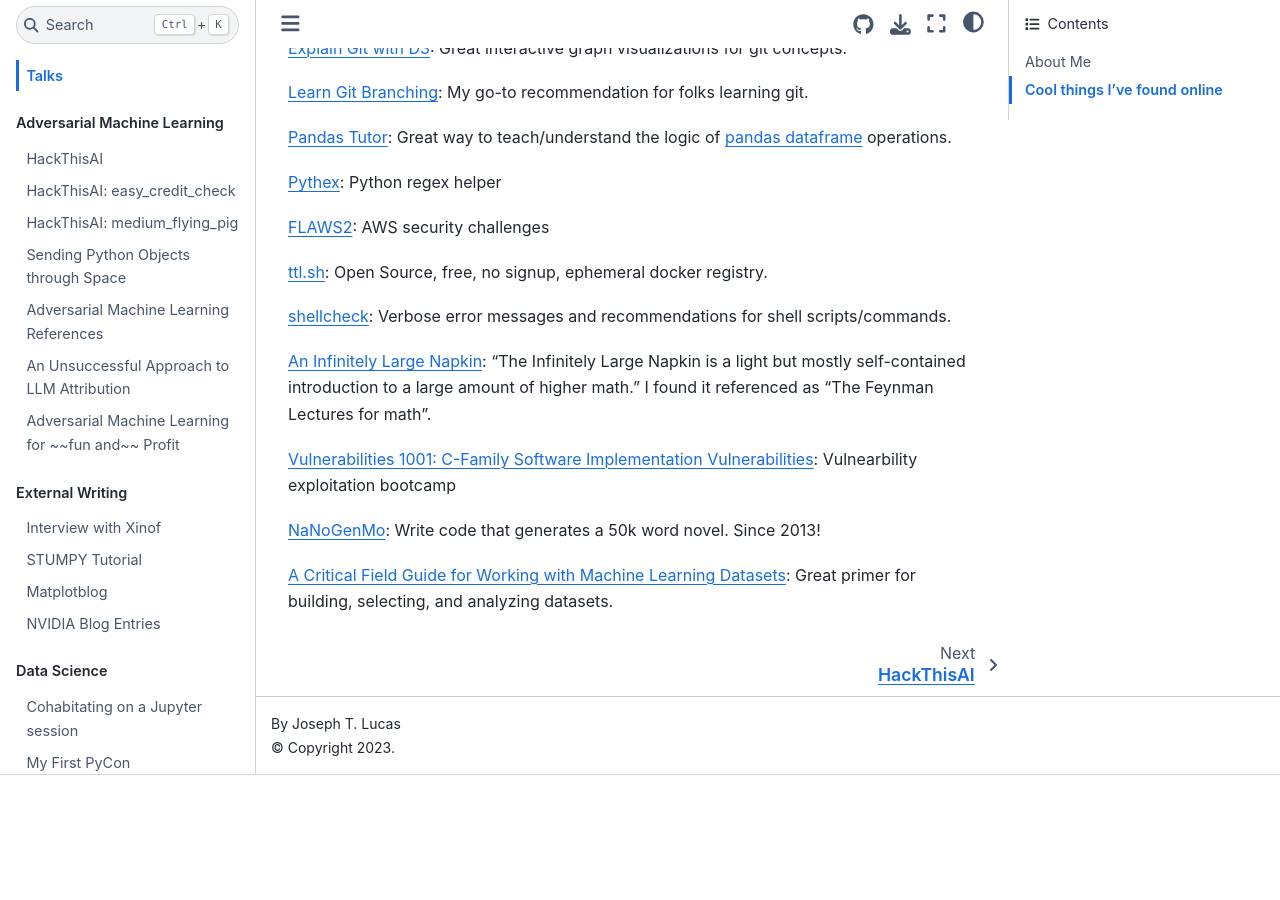
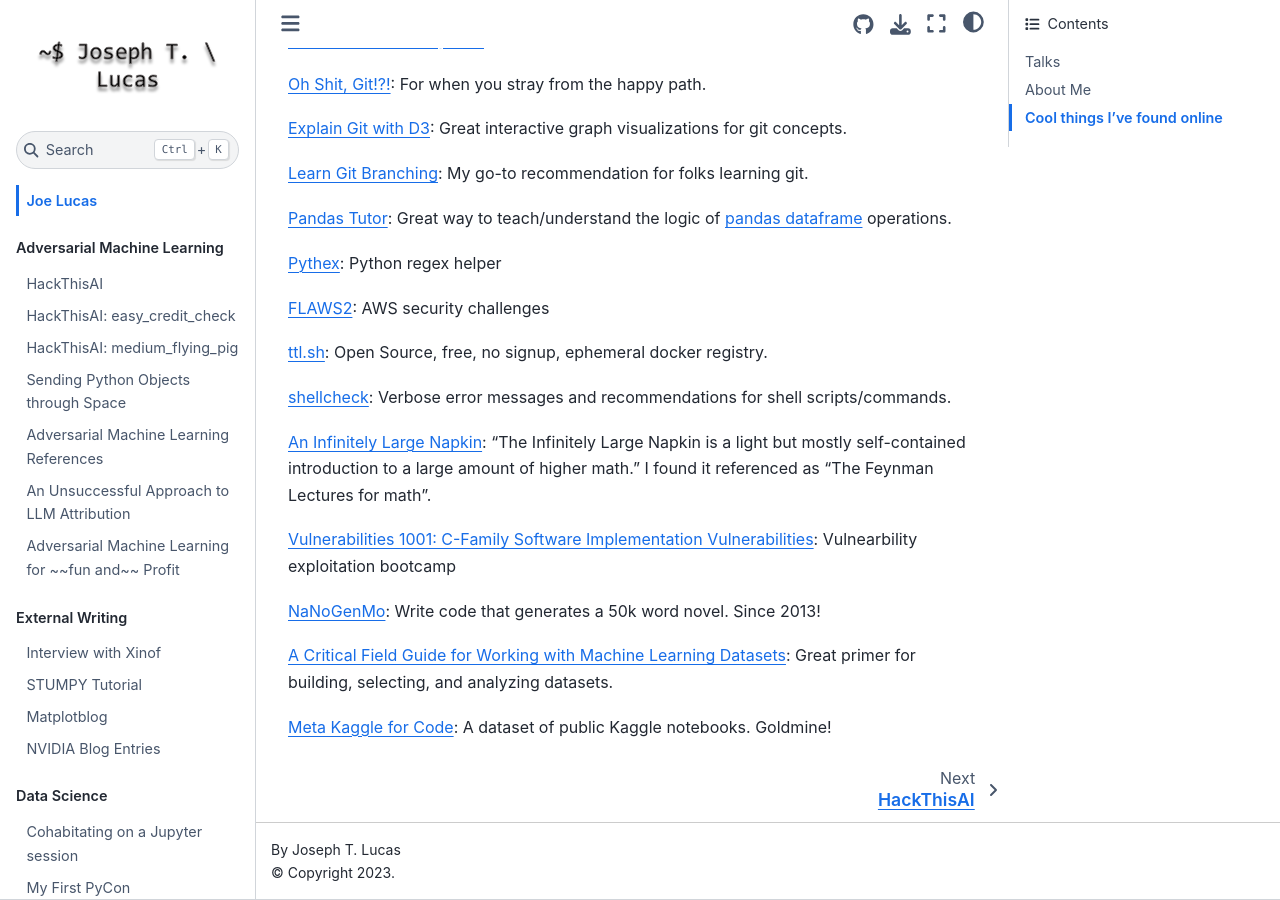
Before and after one commit to JosephTLucas/blog, a Jupyter Book: the page built from intro.md, in a window 1280 px wide and 900 px high, scrolled down 1279 px. Built offline with Jupyter Book 1.0.4 settings and Sphinx 7.4.7 and the Sphinx Book theme 1.1.4, drawn with Linux system fonts in a browser that asks for light colours; before the commit the page ends 2054 px from its top, so only the background shows below that.

Commit message:
fix top-level heading on intro page

```diff
--- a/intro.md
+++ b/intro.md
@@ -1,4 +1,6 @@
-# Talks
+# Joe Lucas
+
+## Talks
 
 - [SPIE Defense + Commercial Sensing, Security and Assurance for AI-enabled Systems 2024: AI Red Teaming (Invited Keynote)](https://github.com/JosephTLucas/talks/blob/master/SPIE-DefenseCommercialSensing-AssuranceSecurityForAIEnabledSystems.pdf)
 - [Troopers 2023: Jupysec: Auditing Jupyter to Improve AI Security](https://youtu.be/7HpuPmNLYjk)
@@ -60,3 +62,5 @@
 [NaNoGenMo](https://nanogenmo.github.io/): Write code that generates a 50k word novel. Since 2013!
 
 [A Critical Field Guide for Working with Machine Learning Datasets](https://knowingmachines.org/critical-field-guide): Great primer for building, selecting, and analyzing datasets.
+
+[Meta Kaggle for Code](https://www.kaggle.com/discussions/product-feedback/430422): A dataset of public Kaggle notebooks. Goldmine!
```
